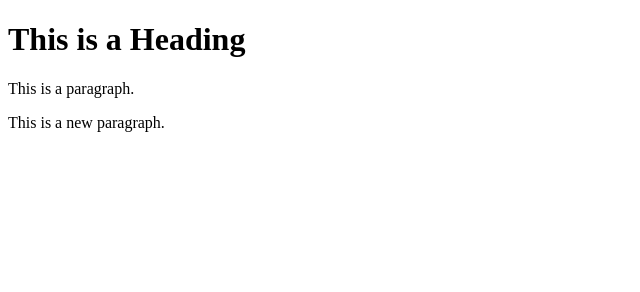
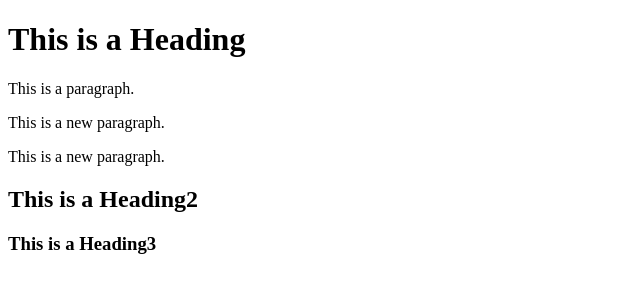
Before and after one commit to Aki216/To-delete, a plain HTML site: page index.html in a window 1280 px wide. Shown: the whole page, without its empty margins (0-640 px from the left). Drawn offline with Linux system fonts and the light colour scheme.

Commit message:
Paragraph 2 added

```diff
--- a/index.html
+++ b/index.html
@@ -8,6 +8,10 @@
 <h1>This is a Heading</h1>
 <p>This is a paragraph.</p>
 <p>This is a new  paragraph.</p>
+<p>This is a new  paragraph.</p>
 
+
+<h2>This is a Heading2</h2>
+<h3>This is a Heading3</h3>
 </body>
 </html>
```
